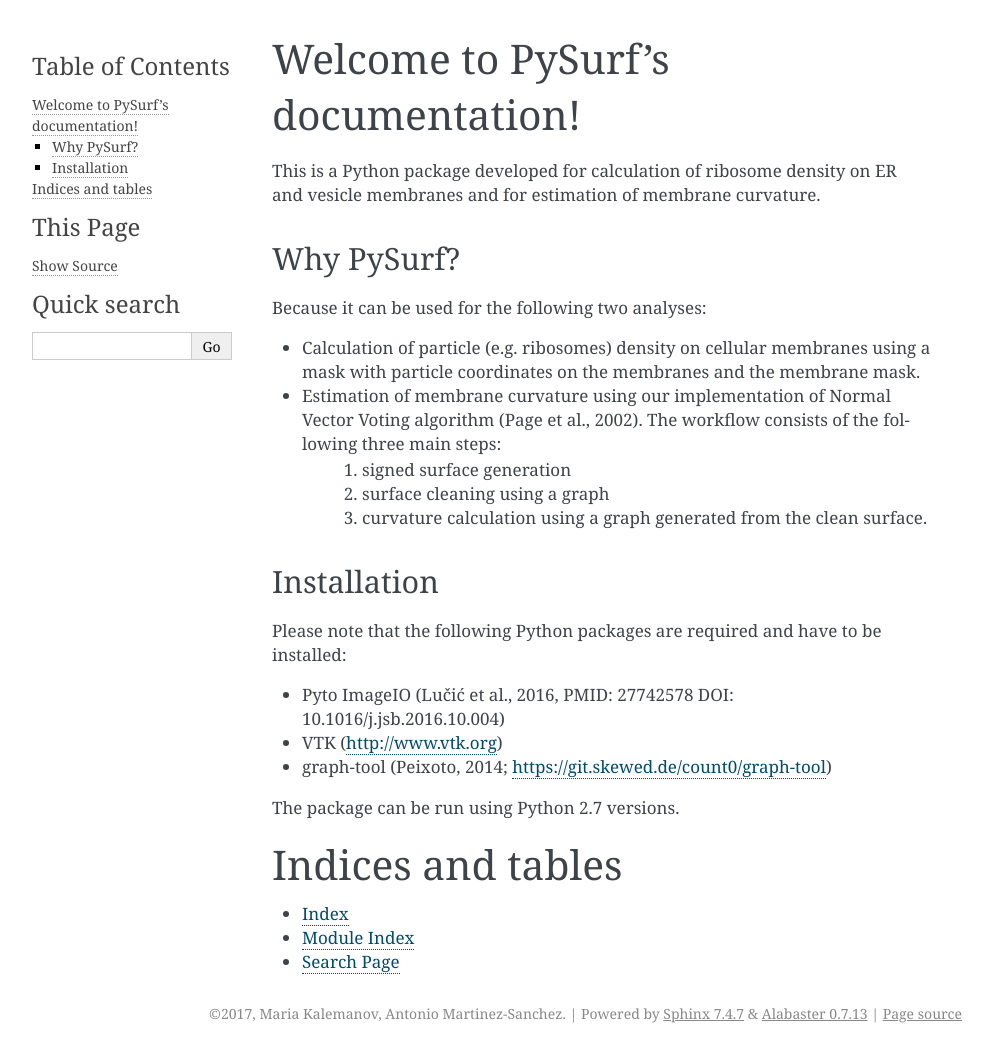
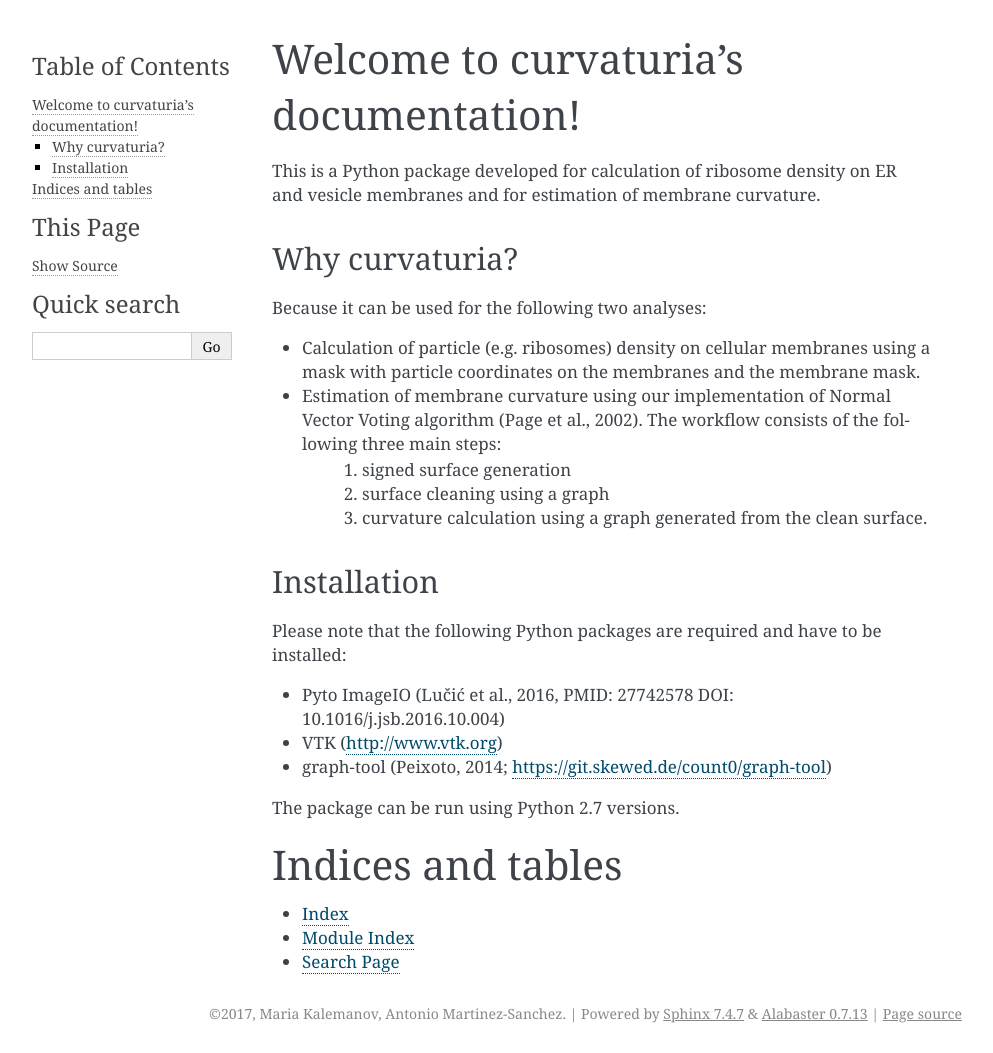
Before and after one commit to kalemaria/pycurv, a Sphinx documentation site: the page built from docs/index.rst, in a window 1280 px wide. Shown: the whole page, without its empty margins (148-1141 px from the left). Built offline with Sphinx 7.4.7, drawn with Linux system fonts in a browser that asks for light colours.

Commit message:
Replaced all remaining "pysurf*" by "curvaturia".

```diff
--- a/curvaturia/__init__.py
+++ b/curvaturia/__init__.py
@@ -1,10 +1,10 @@
 """
-PySurf package can be used to analyze the membrane-bound ribosome density and
+curvaturia package can be used to analyze the membrane-bound ribosome density and
 curvature of ER membranes in cryo-electron tomograms.
 
 The following modules are exported by the package:
     - pexceptions
-    - pysurf_io
+    - curvaturia_io
     - graphs
     - ribosome_density
     - run_gen_surface
--- a/docs/_static/modules.rst
+++ b/docs/_static/modules.rst
@@ -1,9 +1,9 @@
 :orphan:
 
-pysurf
+curvaturia
 ======
 
 .. toctree::
    :maxdepth: 4
 
-   pysurf
+   curvaturia
--- a/docs/conf.py
+++ b/docs/conf.py
@@ -1,6 +1,6 @@
 # -*- coding: utf-8 -*-
 #
-# PySurf documentation build configuration file, created by
+# curvaturia documentation build configuration file, created by
 # sphinx-quickstart on Fri Jul 28 17:36:44 2017.
 #
 # This file is execfile()d with the current directory set to its
@@ -47,7 +47,7 @@ source_suffix = '.rst'
 master_doc = 'index'
 
 # General information about the project.
-project = u'PySurf'
+project = u'curvaturia'
 copyright = u'2017, Maria Kalemanov, Antonio Martinez-Sanchez'
 author = u'Maria Kalemanov, Antonio Martinez-Sanchez'
 
@@ -101,7 +101,7 @@ html_static_path = ['_static']
 # -- Options for HTMLHelp output ------------------------------------------
 
 # Output file base name for HTML help builder.
-htmlhelp_basename = 'PySurfdoc'
+htmlhelp_basename = 'curvaturiadoc'
 
 
 # -- Options for LaTeX output ---------------------------------------------
@@ -128,7 +128,7 @@ latex_elements = {
 # (source start file, target name, title,
 #  author, documentclass [howto, manual, or own class]).
 latex_documents = [
-    (master_doc, 'PySurf.tex', u'PySurf Documentation',
+    (master_doc, 'curvaturia.tex', u'curvaturia Documentation',
      u'Maria Kalemanov, Antonio Martinez-Sanchez', 'manual'),
 ]
 
@@ -138,7 +138,7 @@ latex_documents = [
 # One entry per manual page. List of tuples
 # (source start file, name, description, authors, manual section).
 man_pages = [
-    (master_doc, 'curvaturia', u'PySurf Documentation',
+    (master_doc, 'curvaturia', u'curvaturia Documentation',
      [author], 1)
 ]
 
@@ -149,8 +149,8 @@ man_pages = [
 # (source start file, target name, title, author,
 #  dir menu entry, description, category)
 texinfo_documents = [
-    (master_doc, 'PySurf', u'PySurf Documentation',
-     author, 'PySurf', 'One line description of project.',
+    (master_doc, 'curvaturia', u'curvaturia Documentation',
+     author, 'curvaturia', 'One line description of project.',
      'Miscellaneous'),
 ]
 
@@ -171,7 +171,7 @@ texinfo_documents = [
 # would mean that specific document would be compressed
 # regardless of the global pdf_compressed setting.
 pdf_documents = [
-    (master_doc, u'curvaturia', u'PySurf', author),
+    (master_doc, u'curvaturia', u'curvaturia', author),
 ]
 # A comma-separated list of custom stylesheets. Example:
 pdf_stylesheets = ['sphinx','kerning','a4']
--- a/docs/index.rst
+++ b/docs/index.rst
@@ -1,14 +1,14 @@
-.. PySurf documentation master file, created by
+.. curvaturia documentation master file, created by
    sphinx-quickstart on Fri Jul 28 17:36:44 2017.
    You can adapt this file completely to your liking, but it should at least
    contain the root `toctree` directive.
 
-Welcome to PySurf's documentation!
+Welcome to curvaturia's documentation!
 ==================================
 
 This is a Python package developed for calculation of ribosome density on ER and vesicle membranes and for estimation of membrane curvature.
 
-Why PySurf?
+Why curvaturia?
 +++++++++++
 
 Because it can be used for the following two analyses:
--- a/testing/__init__.py
+++ b/testing/__init__.py
@@ -1,6 +1,6 @@
 """
 Package for testing of the membrane curvature estimation method implemented in
-PySurf package.
+curvaturia package.
 
 The following modules are exported by the package:
 synthetic_surfaces (only the function add_gaussian_noise_to_surface)
```
Also changed, not shown: README.md (+2 -2 lines), docs/_static/pysurf.rst (+18 -18 lines), 6 other files.
